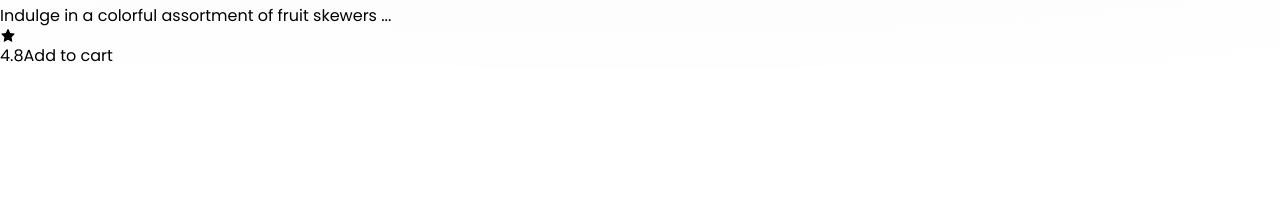
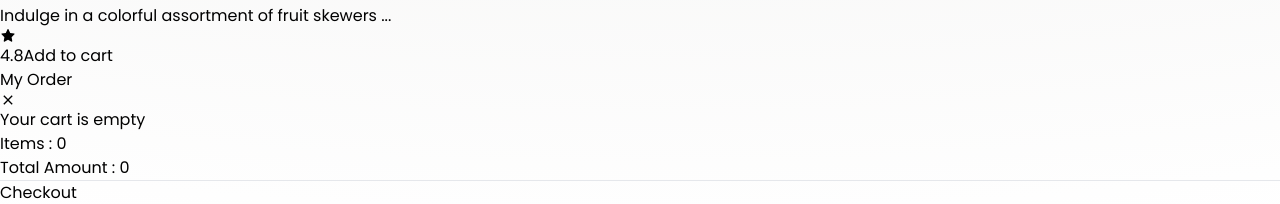
Before and after one commit to Harshita-Ranawat/Food-Hub, a React (Vite) app: page / in a window 1280 px wide. Shown: the part 9632-9836 px from the top of the page. Before the commit the page ends 9700 px from the top, so only its background shows below. Built offline with nearby package versions, Linux system fonts and the light colour scheme.

Commit message:
added cart

```diff
--- a/src/pages/Home.jsx
+++ b/src/pages/Home.jsx
@@ -3,6 +3,7 @@ import Navbar from "../components/Navbar";
 import CategoryMenu from '../components/CategoryMenu';
 import FoodItems from '../components/FoodItems';
 import Header from '../components/Header';
+import Cart from '../components/Cart';
 
 const Home = () => {
   return (
@@ -16,6 +17,7 @@ const Home = () => {
     />
     <CategoryMenu/>
     <FoodItems/>
+    <Cart/>
   </>
   )
 }
```
